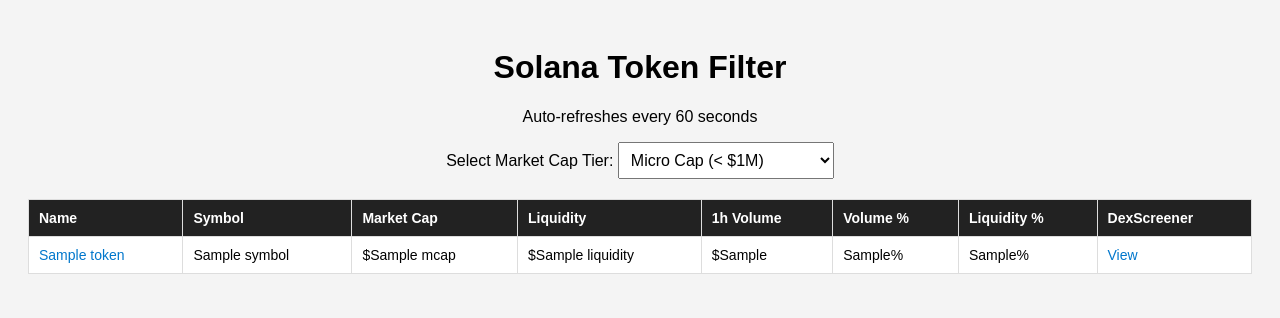
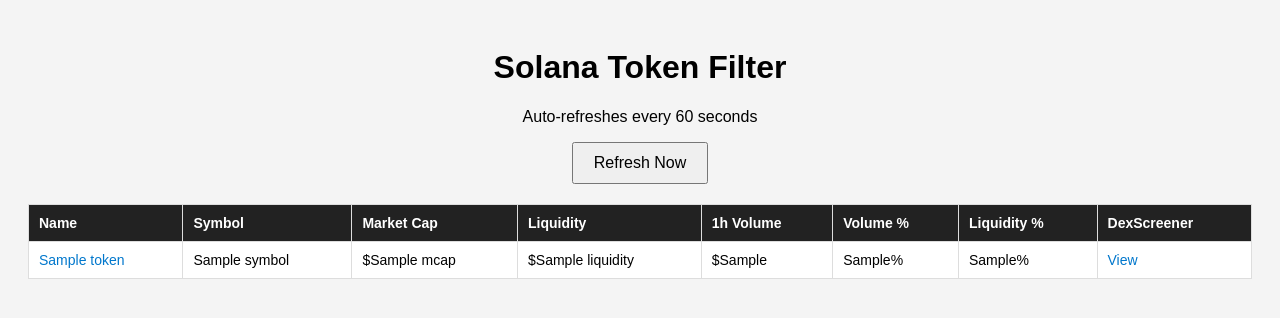
Before and after one commit to MonkeyApeGo/solana-filter, a Flask app: template templates/index.html in a window 1280 px wide. Shown: the top 318 px of the page. Run offline with Flask 3, Linux system fonts and the light colour scheme; the template is opened without the code that fills it: most values are stand-ins (such as "Sample title", 1, 10 or a date in 2020).

Commit message:
Update index.html
Removed the Select part of the code and added a manual refresh button

```diff
--- a/templates/index.html
+++ b/templates/index.html
@@ -3,7 +3,7 @@
 <html lang="en">
 <head>
     <meta charset="UTF-8">
-    <title>Solana Gem Filter</title>
+    <title>Solana Token Filter</title>
     <meta name="viewport" content="width=device-width, initial-scale=1.0">
 
     <style>
@@ -17,14 +17,15 @@
             text-align: center;
         }
 
-        form {
+        .actions {
             text-align: center;
             margin-bottom: 20px;
         }
 
-        select {
-            padding: 8px;
+        button {
+            padding: 10px 20px;
             font-size: 16px;
+            cursor: pointer;
         }
 
         table {
@@ -93,7 +94,7 @@
             td:nth-of-type(5)::before { content: "1h Volume"; }
             td:nth-of-type(6)::before { content: "Volume %"; }
             td:nth-of-type(7)::before { content: "Liquidity %"; }
-            td:nth-of-type(8)::before { content: "Link"; }
+            td:nth-of-type(8)::before { content: "DexScreener"; }
         }
     </style>
 
@@ -107,15 +108,11 @@
     <h1>Solana Token Filter</h1>
     <p style="text-align: center;">Auto-refreshes every 60 seconds</p>
 
-    <form method="get" action="/">
-        <label for="tier">Select Market Cap Tier:</label>
-        <select id="tier" name="tier" onchange="this.form.submit()">
-            <option value="micro" {% if selected_tier == 'micro' %}selected{% endif %}>Micro Cap (&lt; $1M)</option>
-            <option value="small" {% if selected_tier == 'small' %}selected{% endif %}>Small Cap ($1M – $10M)</option>
-            <option value="mid" {% if selected_tier == 'mid' %}selected{% endif %}>Mid Cap ($10M – $50M)</option>
-            <option value="high" {% if selected_tier == 'high' %}selected{% endif %}>High Cap (&gt; $50M)</option>
-        </select>
-    </form>
+    <div class="actions">
+        <form method="get" action="/">
+            <button type="submit">Refresh Now</button>
+        </form>
+    </div>
 
     <table>
         <thead>
```
